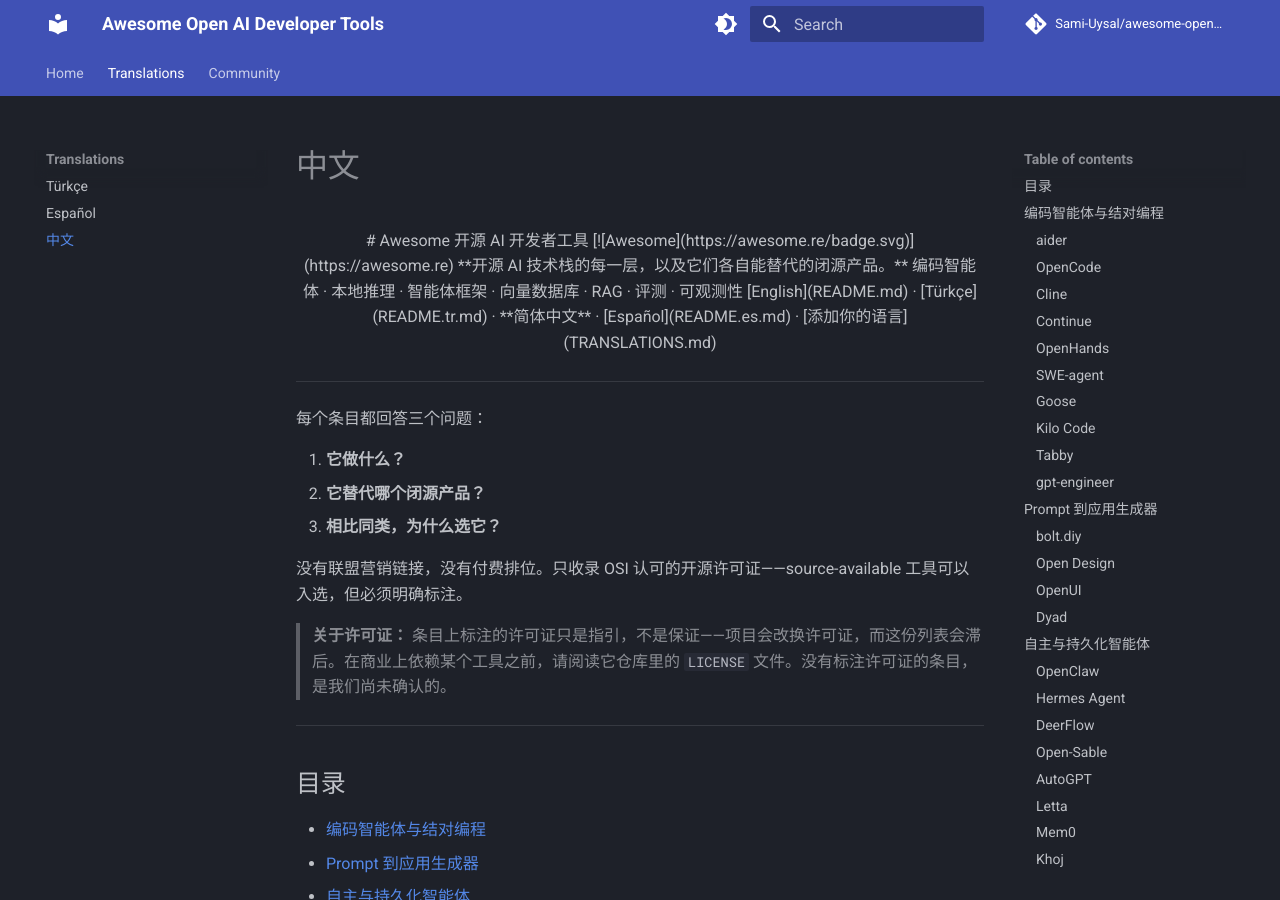
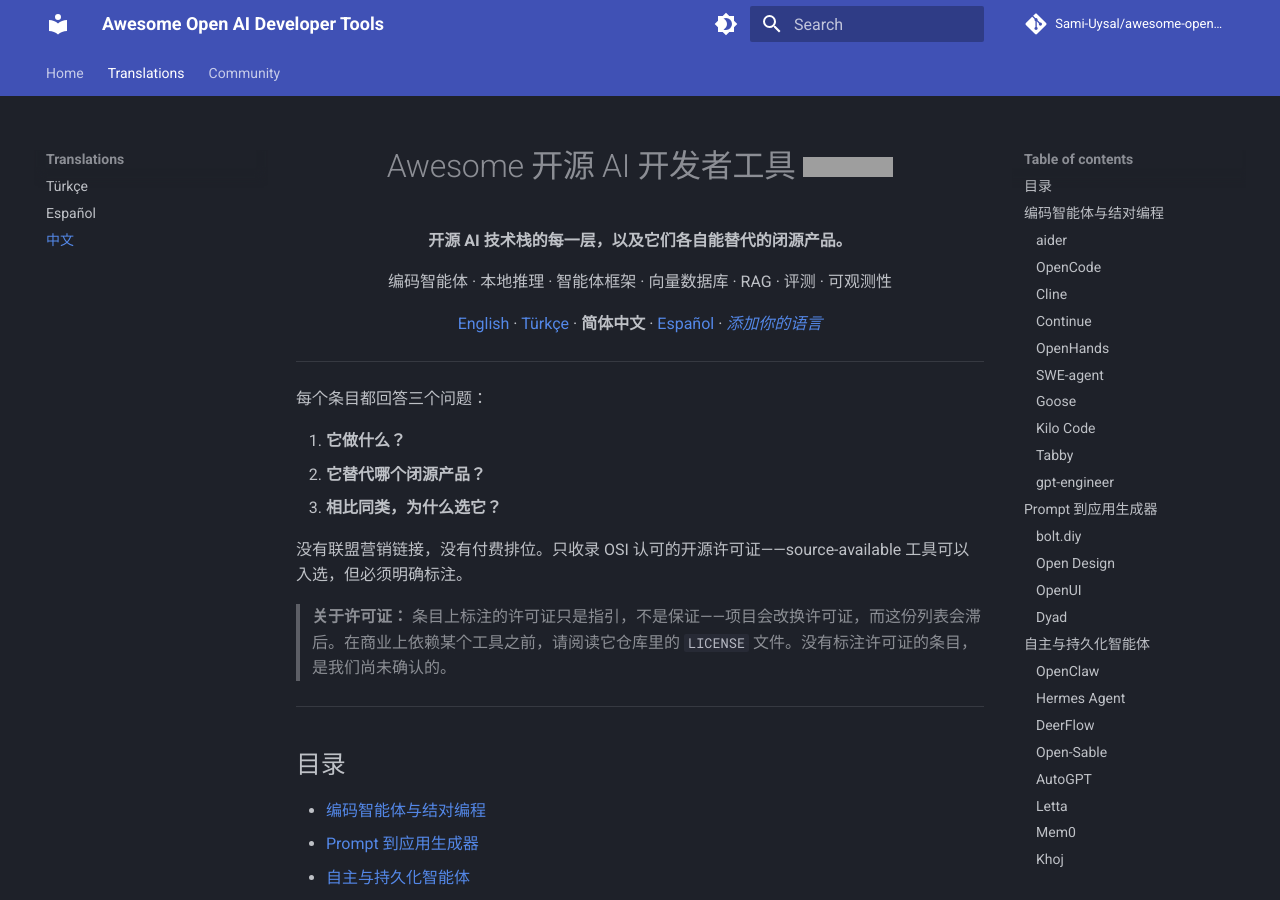
Before and after one commit to Sami-Uysal/awesome-open-ai-developer-tools, an MkDocs documentation site: the page built from docs/README.zh-CN.md, in a window 1280 px wide and 900 px high. Built offline with MkDocs 1.6.1 and Material for MkDocs 9.7.7, drawn with Linux system fonts in a browser that asks for light colours; comment, search, counter and statistics services are not loaded; grey boxes are pictures that could not be loaded.

Commit message:
Add markdown=1 to header div so MkDocs renders markdown inside the centered block

```diff
--- a/docs/README.zh-CN.md
+++ b/docs/README.zh-CN.md
@@ -1,4 +1,4 @@
-<div align="center">
+<div align="center" markdown="1">
 
 # Awesome 开源 AI 开发者工具 [![Awesome](https://awesome.re/badge.svg)](https://awesome.re)
 
@@ -6,7 +6,7 @@
 
 编码智能体 · 本地推理 · 智能体框架 · 向量数据库 · RAG · 评测 · 可观测性
 
-[English](README.md) · [Türkçe](README.tr.md) · **简体中文** · [Español](README.es.md) · [添加你的语言](TRANSLATIONS.md)
+[English](README.md) · [Türkçe](README.tr.md) · **简体中文** · [Español](README.es.md) · [*添加你的语言*](TRANSLATIONS.md)
 
 </div>
 
```
Also changed, not shown: docs/README.es.md (+2 -2 lines), docs/README.tr.md (+2 -2 lines), docs/index.md (+2 -2 lines).
